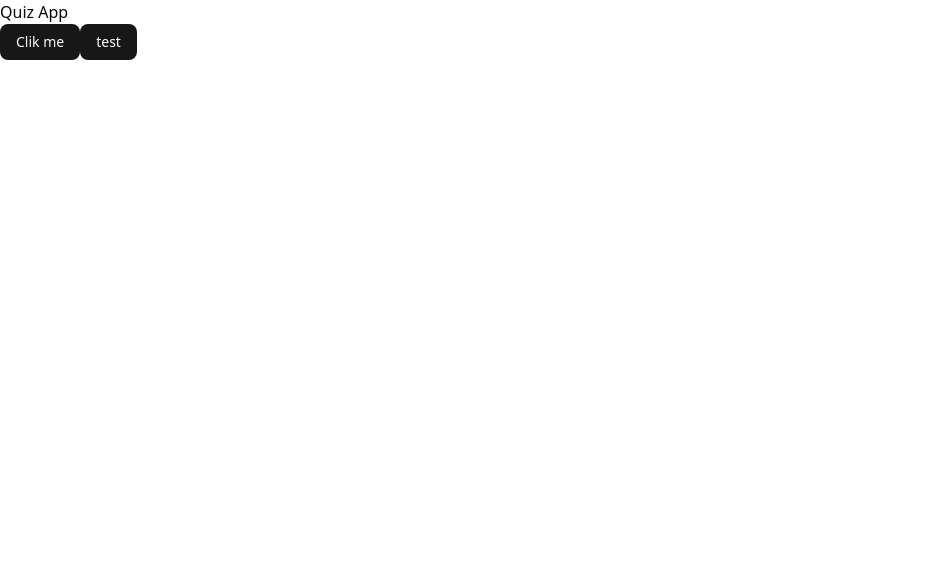
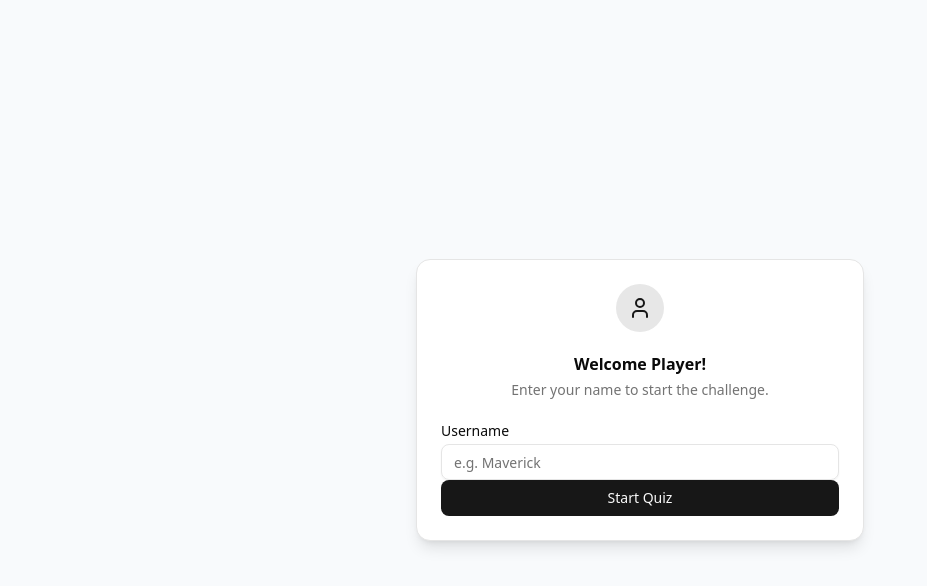
Before and after one commit to ammarkhocan/quiz-app, a React (Vite) app: page / in a window 1280 px wide. Shown: the top 586 px of the page, without its empty margins (0-927 px from the left). Built offline with nearby package versions, Linux system fonts and the light colour scheme; no server answers.

Commit message:
feat: implement login functionality with LoginCard component

```diff
--- a/src/App.tsx
+++ b/src/App.tsx
@@ -1,12 +1,64 @@
-import { AddButton } from "./components/shared/add-button";
-import { Button } from "./components/ui/button";
+import { useState, useEffect } from "react";
+import { Loader2 } from "lucide-react";
+import { useQuizGame } from "@/hooks/use-quiz-game";
+import { LoginCard } from "@/components/auth/login-card";
+import { QuizQuestion } from "@/components/quiz/quiz-question";
+import { QuizResult } from "@/components/quiz/quiz-result";
 
 export function App() {
+  const [username, setUsername] = useState<string | null>(null);
+  const { gameState, actions } = useQuizGame();
+
+  useEffect(() => {
+    const saved = localStorage.getItem("quiz_user");
+    if (saved) setUsername(saved);
+  }, []);
+
+  const handleLogin = (name: string) => {
+    localStorage.setItem("quiz_user", name);
+    setUsername(name);
+  };
+
+  const handleLogout = () => {
+    localStorage.removeItem("quiz_user");
+    setUsername(null);
+    actions.restartGame();
+  };
+
+  if (!username) {
+    return <LoginCard onLogin={handleLogin} />;
+  }
+
+  if (gameState.isLoading) {
+    return (
+      <div className="flex h-screen w-full items-center justify-center">
+        <Loader2 className="h-8 w-8 animate-spin text-primary" />
+      </div>
+    );
+  }
+
+  if (gameState.isGameOver) {
+    return (
+      <QuizResult
+        username={username}
+        score={gameState.score}
+        wrong={gameState.wrong}
+        timeLeft={gameState.timeLeft}
+        totalQuestions={gameState.questions.length}
+        onRestart={actions.restartGame}
+        onLogout={handleLogout}
+      />
+    );
+  }
+
   return (
-    <div>
-      <h1>Quiz App</h1>
-      <Button>Clik me</Button>
-      <AddButton />
-    </div>
+    <QuizQuestion
+      question={gameState.currentQuestion}
+      currentIndex={gameState.currentIndex}
+      totalQuestions={gameState.questions.length}
+      timeLeft={gameState.timeLeft}
+      userAnswer={gameState.userAnswer}
+      onAnswer={actions.handleAnswer}
+    />
   );
 }
--- /dev/null
+++ b/src/components/auth/login-card.tsx
@@ -0,0 +1,71 @@
+import { useState } from "react";
+import {
+  Card,
+  CardContent,
+  CardFooter,
+  CardHeader,
+  CardTitle,
+  CardDescription,
+} from "@/components/ui/card";
+import { Button } from "@/components/ui/button";
+import { Input } from "@/components/ui/input";
+import { Label } from "@/components/ui/label";
+import { User } from "lucide-react";
+
+interface LoginCardProps {
+  onLogin: (username: string) => void;
+}
+
+export function LoginCard({ onLogin }: LoginCardProps) {
+  const [name, setName] = useState("");
+  const [error, setError] = useState(false);
+
+  const handleSubmit = (e: React.FormEvent) => {
+    e.preventDefault();
+    if (!name.trim()) {
+      setError(true);
+      return;
+    }
+    onLogin(name);
+  };
+
+  return (
+    <div className="flex min-h-screen items-center justify-center bg-slate-50 p-4">
+      <Card className="w-full max-w-md shadow-lg">
+        <CardHeader className="text-center">
+          <div className="mx-auto mb-4 flex h-12 w-12 items-center justify-center rounded-full bg-primary/10">
+            <User className="h-6 w-6 text-primary" />
+          </div>
+          <CardTitle>Welcome Player!</CardTitle>
+          <CardDescription>
+            Enter your name to start the challenge.
+          </CardDescription>
+        </CardHeader>
+        <form onSubmit={handleSubmit}>
+          <CardContent>
+            <div className="grid w-full items-center gap-4">
+              <div className="flex flex-col space-y-1.5">
+                <Label htmlFor="name">Username</Label>
+                <Input
+                  id="name"
+                  placeholder="e.g. Maverick"
+                  value={name}
+                  onChange={(e) => {
+                    setName(e.target.value);
+                    setError(false);
+                  }}
+                  className={error ? "border-red-500" : ""}
+                />
+              </div>
+            </div>
+          </CardContent>
+          <CardFooter>
+            <Button type="submit" className="w-full">
+              Start Quiz
+            </Button>
+          </CardFooter>
+        </form>
+      </Card>
+    </div>
+  );
+}
```
